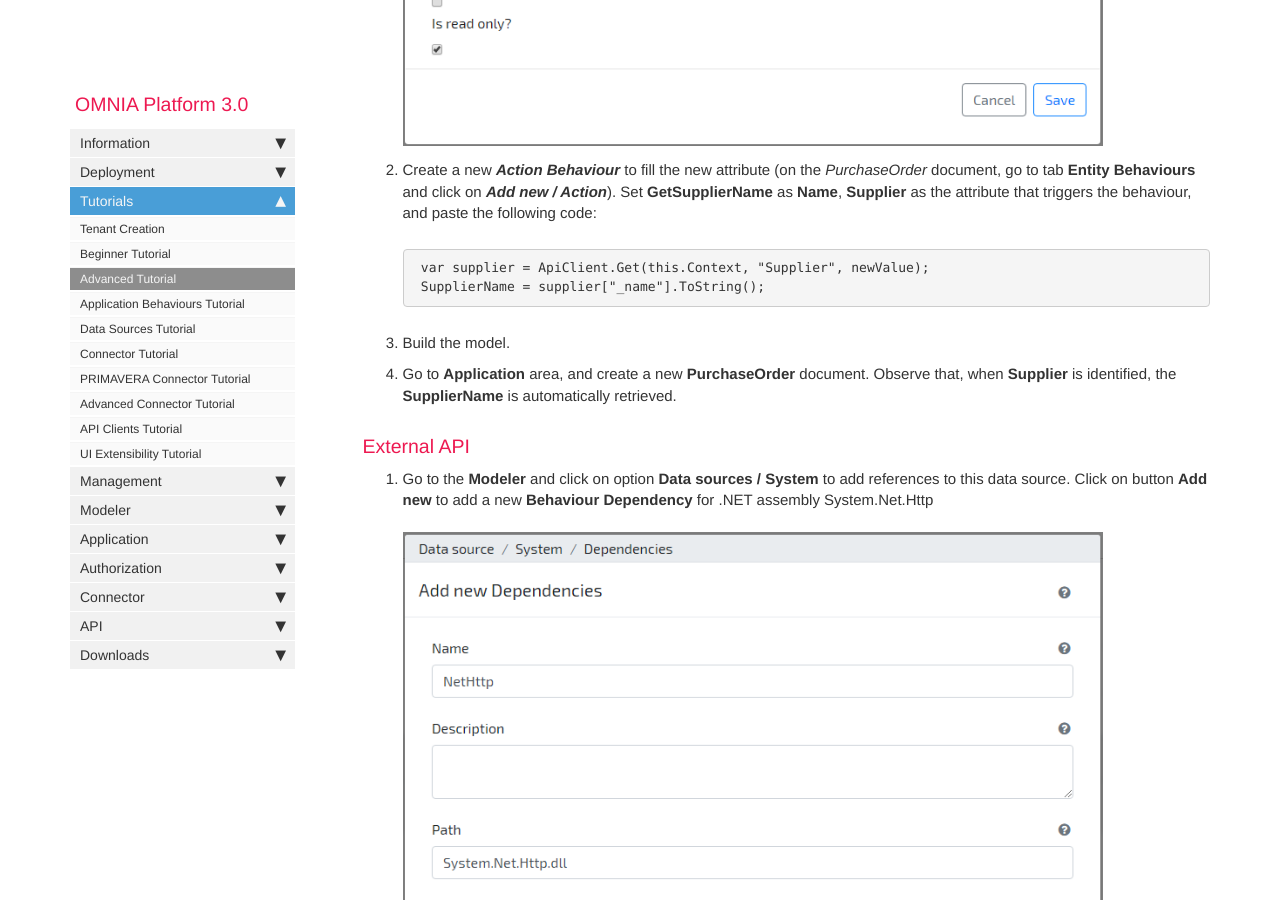
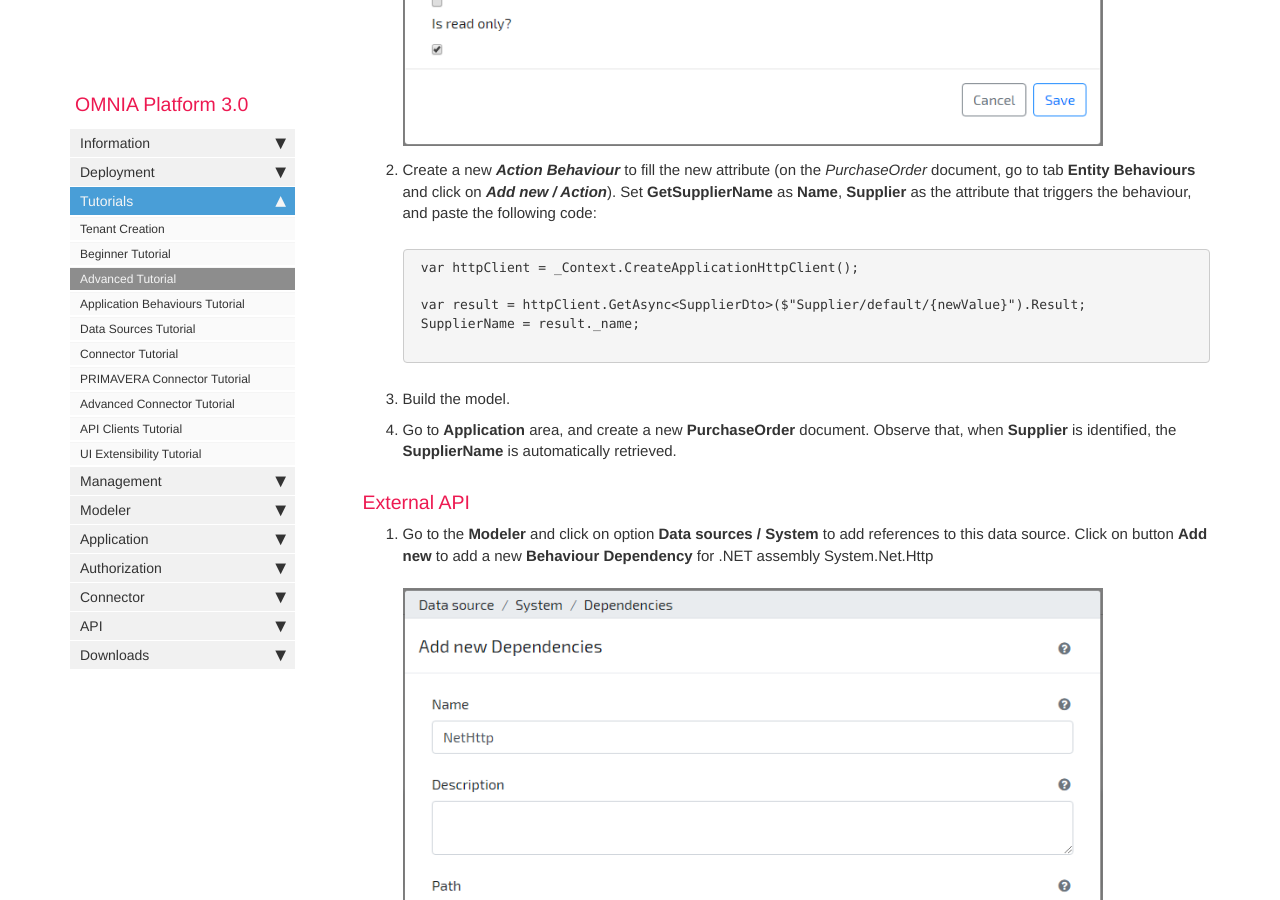
Before and after one commit to daniel8lopes/omnia3, a Jekyll site: the page built from docs/pages/omnia3/Tutorials/omnia3_advancedtutorial.md, in a window 1280 px wide and 900 px high, scrolled down 1425 px. Built offline with Jekyll 4.4.1, drawn with Linux system fonts in a browser that asks for light colours; nearby versions of some CDN libraries; comment, search, counter and statistics services are not loaded.

Commit message:
Update omnia3_advancedtutorial.md

````diff
--- a/docs/pages/omnia3/Tutorials/omnia3_advancedtutorial.md
+++ b/docs/pages/omnia3/Tutorials/omnia3_advancedtutorial.md
@@ -32,8 +32,11 @@ It is necessary to have completed the steps in the  [Beginner tutorial](http://d
 2. Create a new ***Action Behaviour***  to fill the new attribute (on the *PurchaseOrder* document, go to tab **Entity Behaviours** and click on ***Add new / Action***). Set **GetSupplierName** as **Name**, **Supplier** as the attribute that triggers the behaviour, and paste the following code:
 
     ```C#
-    var supplier = ApiClient.Get(this.Context, "Supplier", newValue);
-    SupplierName = supplier["_name"].ToString();
+    var httpClient = _Context.CreateApplicationHttpClient();
+
+    var result = httpClient.GetAsync<SupplierDto>($"Supplier/default/{newValue}").Result;
+    SupplierName = result._name;
+
     ```
 
 3. Build the model.
````
